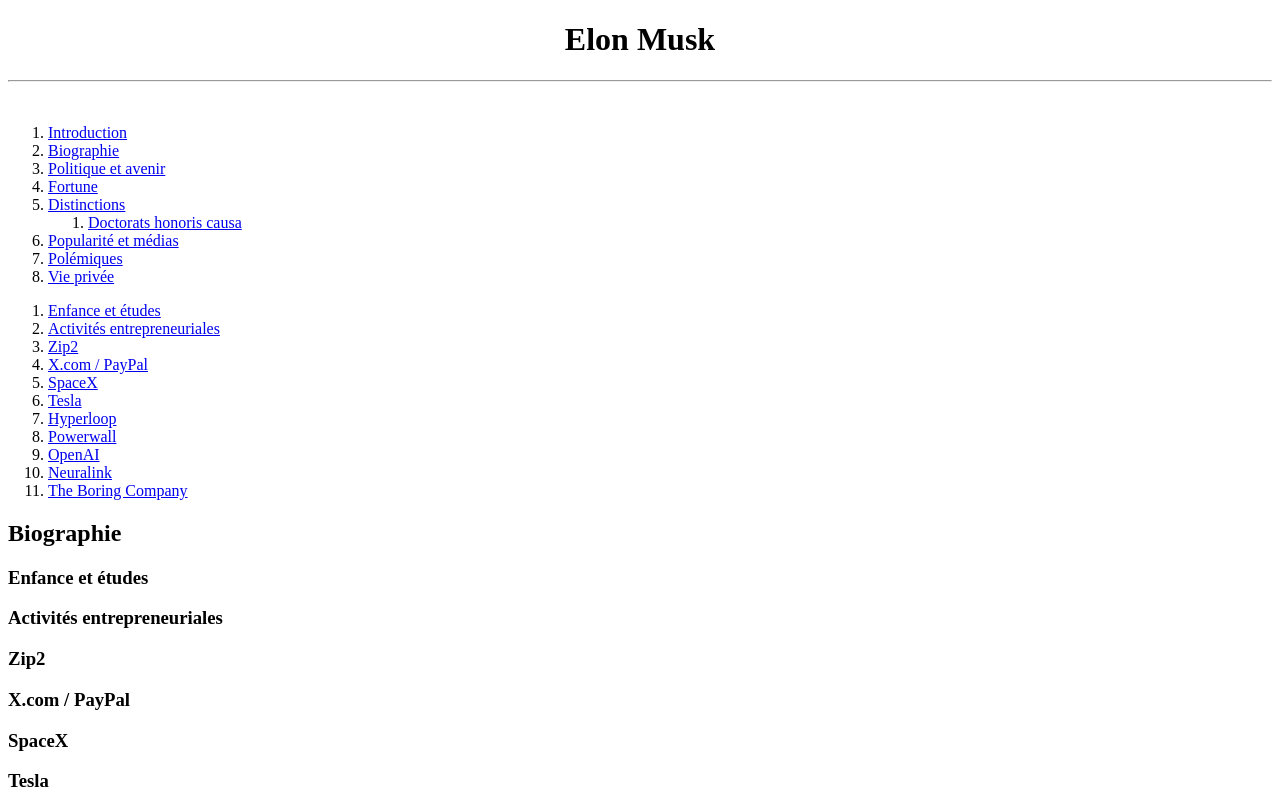
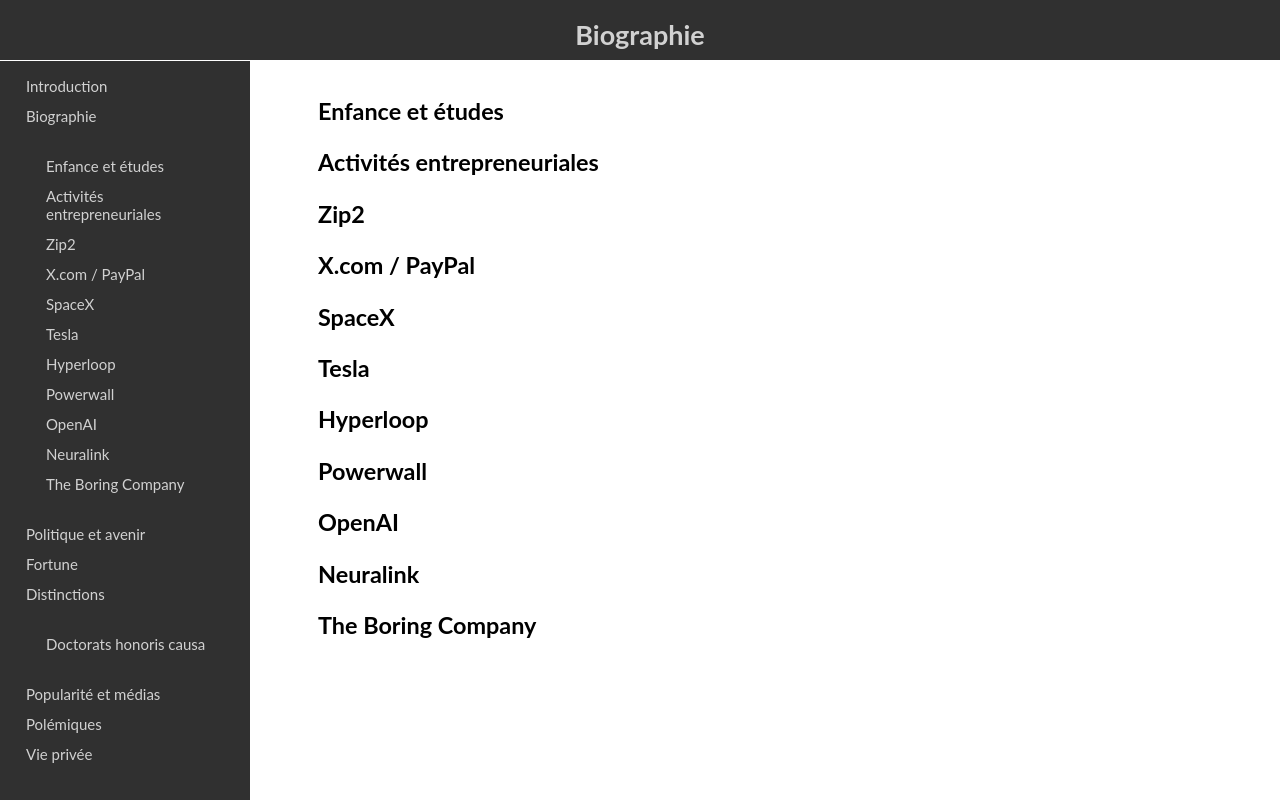
Before and after one commit to DJRahim/Elon_Musk, a plain HTML site: page pages/Page1.html in a window 1280 px wide. Shown: the top 800 px of the page. Drawn offline with Linux system fonts and the light colour scheme.

Commit message:
second commit

```diff
--- a/pages/Page1.html
+++ b/pages/Page1.html
@@ -4,53 +4,51 @@
 
 	<head>
 	<title> Elon Musk </title>
+	<link rel="stylesheet" type="text/css" href="../styles/Styles.css">
 	<meta charset="UTF-8"/>
 	</head>
 
 	<body>
-		<header>
-			<center><h1>Elon Musk</h1></center>
-			<hr>
+		<header class="bigtitle">
+			<center><h1 class="titre">Biographie</h1></center>
 
 		</header>
 		<br>
-		<nav id="4">
-			<ol type = 1>
+		<nav id="4" class="sidenav">
+			<ul class="a">
 				<li><a href="../index.html">Introduction</a></li>
-				<li><a href="Page1.html">Biographie</a></li>
+				<li><a href="Page1.html">Biographie</a>
+					<ul class="b">
+						<li><a href="#1">Enfance et études</a></li>
+		        		<li><a href="#2">Activités entrepreneuriales</a></li>
+		        		<li><a href="#3">Zip2</a></li>
+				        <li><a href="#4">X.com / PayPal</a></li>
+        				<li><a href="#5">SpaceX</a></li>
+        				<li><a href="#6">Tesla</a></li>
+        				<li><a href="#7">Hyperloop</a></li>
+        				<li><a href="#8">Powerwall</a></li>
+        				<li><a href="#9">OpenAI</a></li>
+        				<li><a href="#10">Neuralink</a></li>
+        				<li><a href="#11">The Boring Company</a></li>
+					</ul>
+				</li>
         		<li><a href="Page2.html">Politique et avenir</a></li>
         		<li><a href="Page3.html">Fortune</a></li>
         		<li><a href="Page4.html">Distinctions</a>
-					<ol>
+					<ul class="b">
 						<li><a href="Page4.html">Doctorats honoris causa</a></li>
-					</ol>
+					</ul>
 				</li>
         		<li><a href="Page5.html">Popularité et médias</a></li>
         		<li><a href="Page6.html">Polémiques</a></li>
 				<li><a href="Page7.html">Vie privée</a></li>
-			</ol>
+			</ul>
 		</nav>
 
 
-		<main>
-			<section>
-				<ol>
-						<li><a href="Page1-1.html">Enfance et études</a></li>
-		        		<li><a href="Page1-2.html">Activités entrepreneuriales</a></li>
-		        		<li><a href="Page1-3.html">Zip2</a></li>
-				        <li><a href="Page1-4.html">X.com / PayPal</a></li>
-        				<li><a href="Page1-5.html">SpaceX</a></li>
-        				<li><a href="Page1-6.html">Tesla</a></li>
-        				<li><a href="Page1-7.html">Hyperloop</a></li>
-        				<li><a href="Page1-8.html">Powerwall</a></li>
-        				<li><a href="Page1-9.html">OpenAI</a></li>
-        				<li><a href="Page1-10.html">Neuralink</a></li>
-        				<li><a href="Page1-11.html">The Boring Company</a></li>
-				</ol>
-			</section>
+		<main class="main">
 
 			<section>
-				<h2>Biographie</h2>
 				<section id="1">
 					<h3>Enfance et études</h3>
 				</section>
@@ -89,14 +87,6 @@
 
 		</main>
 
-		<aside>
-
-		</aside>
-
-		<footer>
-
-		</footer>
-
 
 
 	</body>
--- a/styles/Styles.css
+++ b/styles/Styles.css
@@ -0,0 +1,67 @@
+ul.a {
+  	list-style-type: none;
+  	margin: 10px;
+  	padding: 0;
+}
+ul.b {
+  	list-style-type: none;
+  	margin: 20px;
+  	padding: 0;
+}
+
+
+body {
+  	font-family: "Lato", sans-serif;
+}
+
+.bigtitle {
+	height: 60px;
+	width: 100%;
+	position: fixed;
+	top: 0;
+	left: 0;
+	right: 0;
+	background-color: #303030;
+	overflow: hidden;
+}
+
+.titre{
+	font-size: 27px;
+  	color: #d1d1d1;
+  	display: block;
+}
+
+.sidenav {
+  	height: 100%;
+  	width: 250px;
+  	position: fixed;
+  	z-index: 1;
+	left: 0;
+	background-color: #303030;
+  	overflow-x: hidden;
+  	margin-top: 34px;
+}
+
+.sidenav a {
+  	padding: 6px 8px 6px 16px;
+  	text-decoration: none;
+  	font-size: 15px;
+  	color: #d1d1d1;
+  	display: block;
+}
+
+.sidenav a:hover {
+  	color: #a1a1a1;
+}
+
+.main {
+	margin-top: 70px;
+  	margin-left: 300px;
+ 	font-size: 20px;
+  	padding: 0px 10px;
+}
+
+@media screen and (max-height: 450px) {
+  	.sidenav {padding-top: 15px;}
+  	.sidenav a {font-size: 18px;}
+}
```
